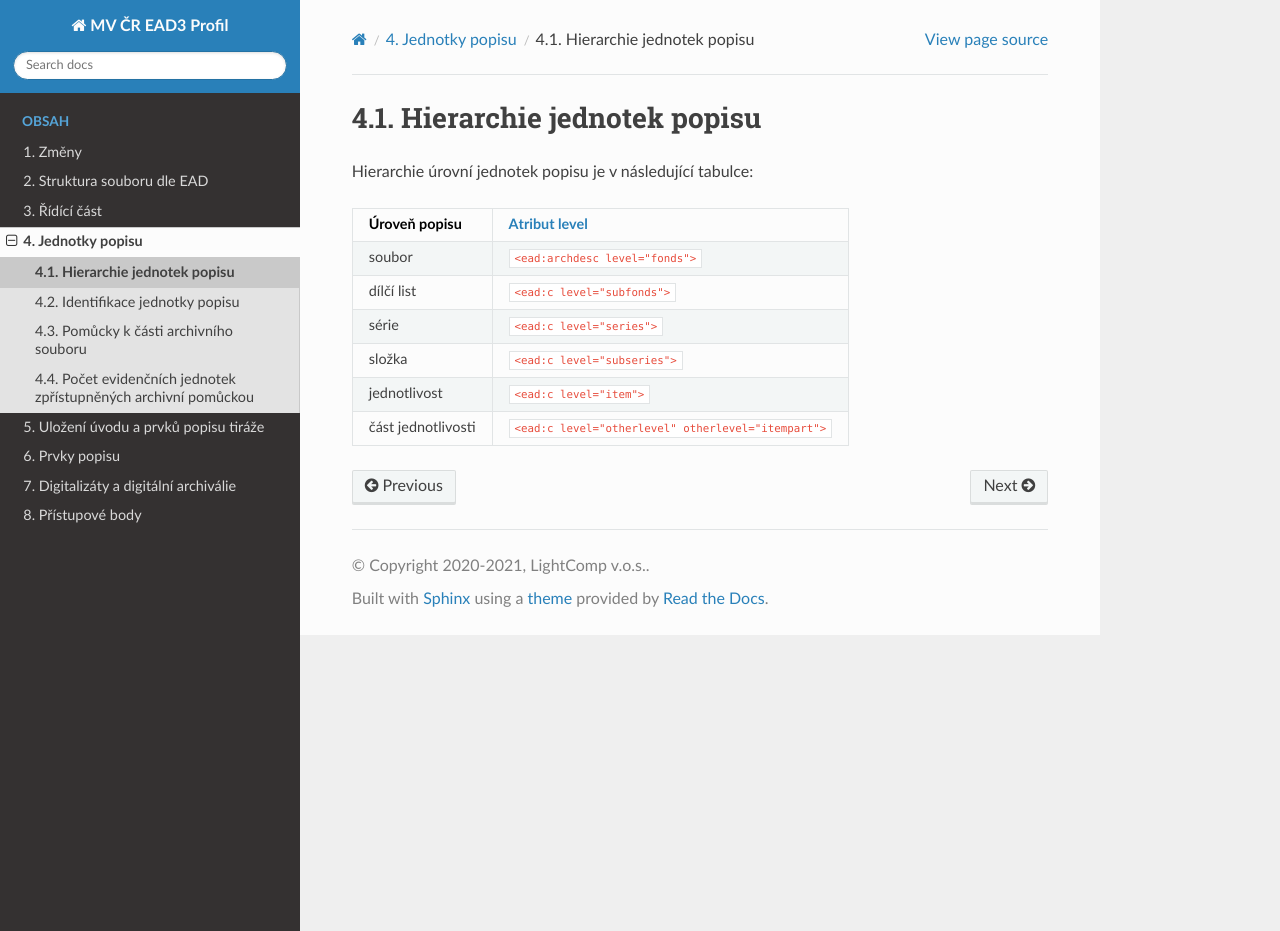
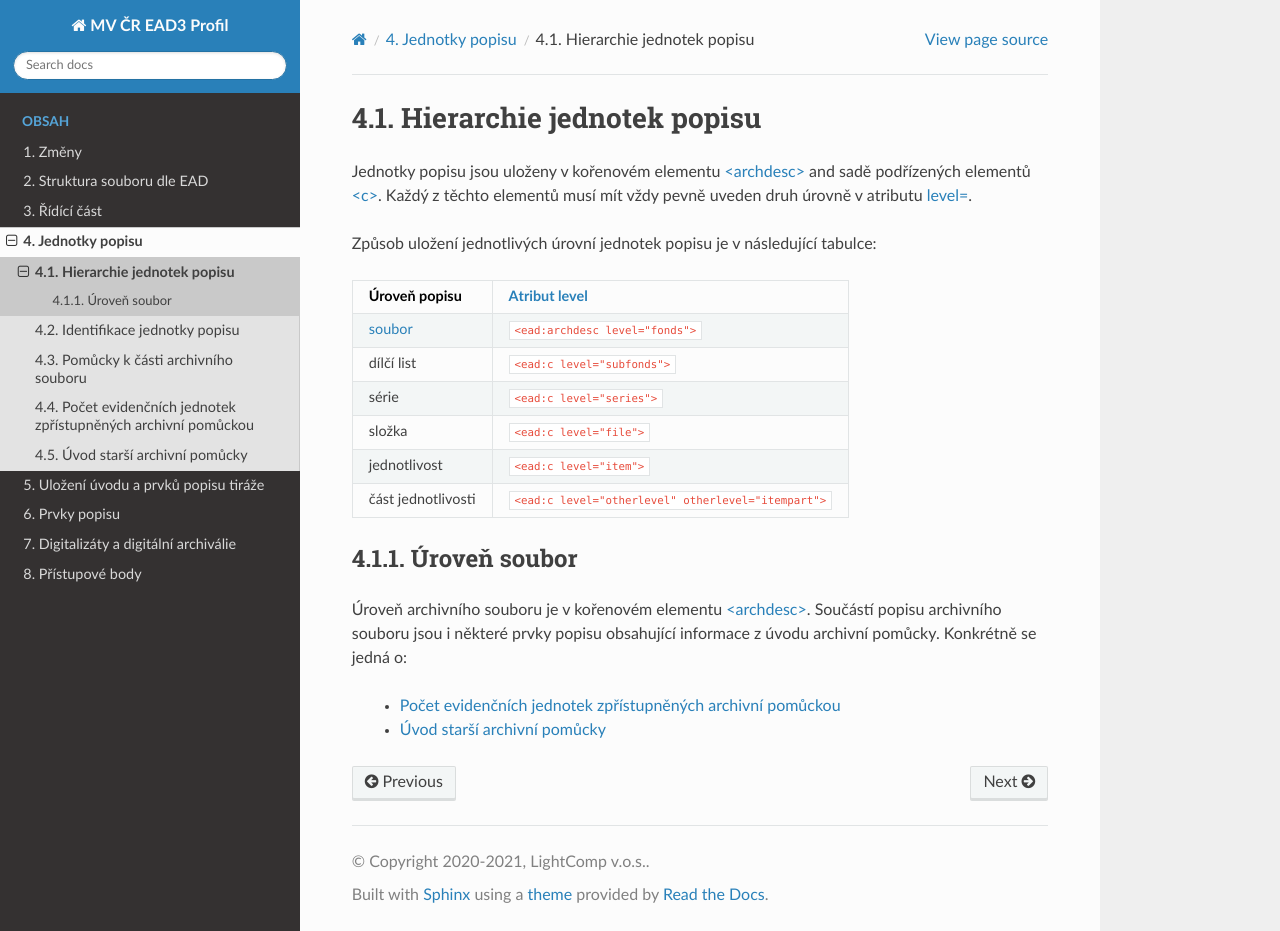
Before and after one commit to elzasw/ead3doc, a Sphinx documentation site: the page built from doc/source/archdesc/hierarchy.rst, in a window 1280 px wide and 931 px high. Built offline with Sphinx 7.4.7 and the Read the Docs theme 2.0.0, drawn with Linux system fonts in a browser that asks for light colours.

```diff
--- a/doc/source/archdesc.rst
+++ b/doc/source/archdesc.rst
@@ -17,3 +17,4 @@ Způsob uložení prvků popisu je v části :ref:`ead_item_types`.
   archdesc/jp-ident.rst
   archdesc/otherfindaid.rst
   archdesc/pocet-ej.rst
+  archdesc/odd.rst
--- a/doc/source/archdesc/hierarchy.rst
+++ b/doc/source/archdesc/hierarchy.rst
@@ -4,15 +4,35 @@
 Hierarchie jednotek popisu
 ===============================
 
-Hierarchie úrovní jednotek popisu je v následující tabulce:
+Jednotky popisu jsou uloženy v kořenovém elementu
+`<archdesc> <http://www.loc.gov/ead/EAD3taglib/EAD3.html#elem-archdesc>`_
+and sadě podřízených elementů `<c> <http://www.loc.gov/ead/EAD3taglib/EAD3.html#elem-c>`_.
+Každý z těchto elementů musí mít vždy pevně uveden druh úrovně
+v atributu `level= <http://www.loc.gov/ead/EAD3taglib/EAD3.html#attr-level>`_.
 
-======================== =============
-Úroveň popisu            `Atribut level <http://www.loc.gov/ead/EAD3taglib/EAD3.html#attr-level>`_
-======================== =============
-soubor                   ``<ead:archdesc level="fonds">``
-dílčí list               ``<ead:c level="subfonds">``
-série                    ``<ead:c level="series">``
-složka                   ``<ead:c level="subseries">``
-jednotlivost             ``<ead:c level="item">``
-část jednotlivosti       ``<ead:c level="otherlevel" otherlevel="itempart">``
-======================== =============
+Způsob uložení jednotlivých úrovní jednotek popisu je v následující tabulce:
+
+=================================== =============
+Úroveň popisu                       `Atribut level <http://www.loc.gov/ead/EAD3taglib/EAD3.html#attr-level>`_
+=================================== =============
+:ref:`soubor <ead_archdesc_fonds>`  ``<ead:archdesc level="fonds">``
+dílčí list                          ``<ead:c level="subfonds">``
+série                               ``<ead:c level="series">``
+složka                              ``<ead:c level="file">``
+jednotlivost                        ``<ead:c level="item">``
+část jednotlivosti                  ``<ead:c level="otherlevel" otherlevel="itempart">``
+=================================== =============
+
+
+.. _ead_archdesc_fonds:
+
+Úroveň soubor
+==================
+
+Úroveň archivního souboru je v kořenovém elementu
+`<archdesc> <http://www.loc.gov/ead/EAD3taglib/EAD3.html#elem-archdesc>`_.
+Součástí popisu archivního souboru jsou i některé prvky popisu obsahující
+informace z úvodu archivní pomůcky. Konkrétně se jedná o:
+
+ * :ref:`ead_archdesc_physdescstruct`
+ * :ref:`ead_archdesc_odd`
--- a/doc/source/archdesc/pocet-ej.rst
+++ b/doc/source/archdesc/pocet-ej.rst
@@ -1,4 +1,4 @@
-.. _ead_item_types_archdesc_physdescstruct:
+.. _ead_archdesc_physdescstruct:
 
 Počet evidenčních jednotek zpřístupněných archivní pomůckou
 =================================================================
--- a/doc/source/uvod.rst
+++ b/doc/source/uvod.rst
@@ -179,5 +179,5 @@ pro odlišení od dalších hodnot.
 Další informace z tiráže
 ==============================
 
-V samostatném prvku popisu :ref:`ead_item_types_archdesc_physdescstruct` se
+V samostatném prvku popisu :ref:`ead_archdesc_physdescstruct` se
 uvádí počet EJ. Prvek je uveden v kořenové jednotce popisu.
```
Also changed, not shown: doc/source/archdesc/odd.rst (added, +27 -0 lines), doc/source/control.rst (+22 -5 lines), doc/source/zmeny.rst (+11 -5 lines).
